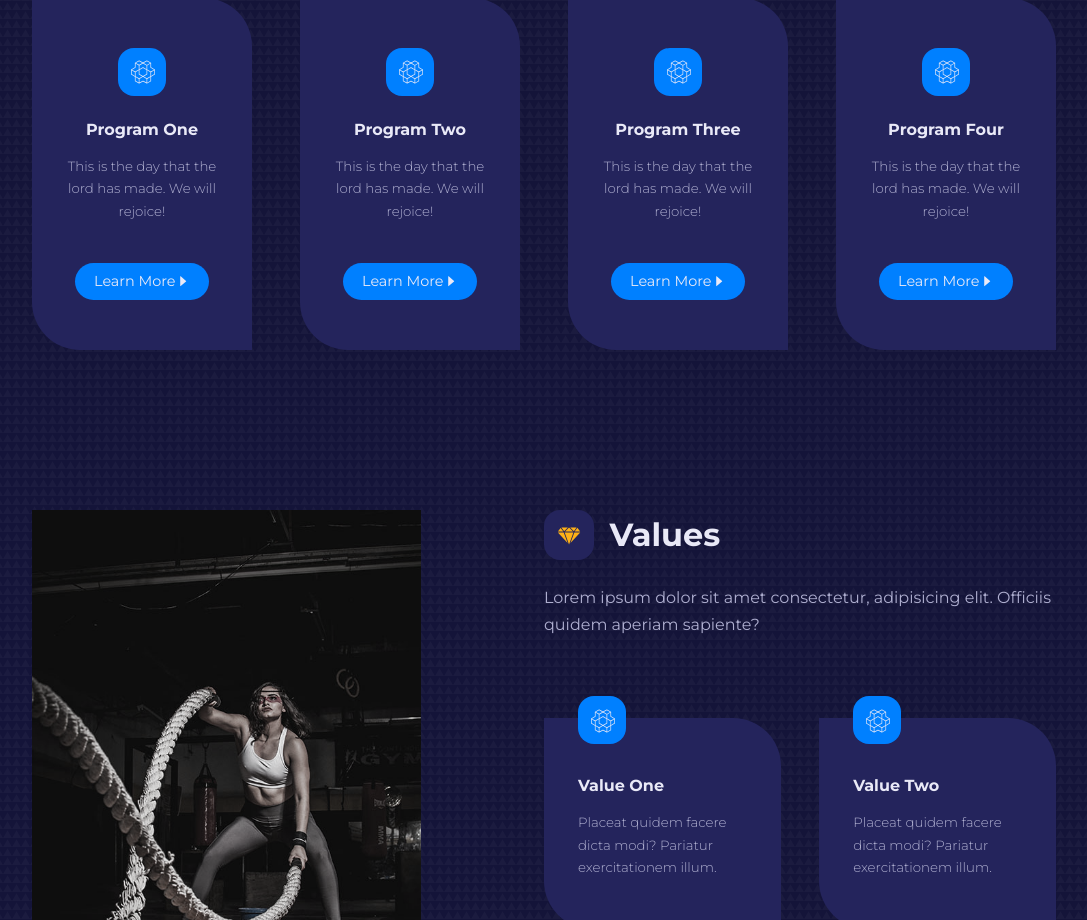
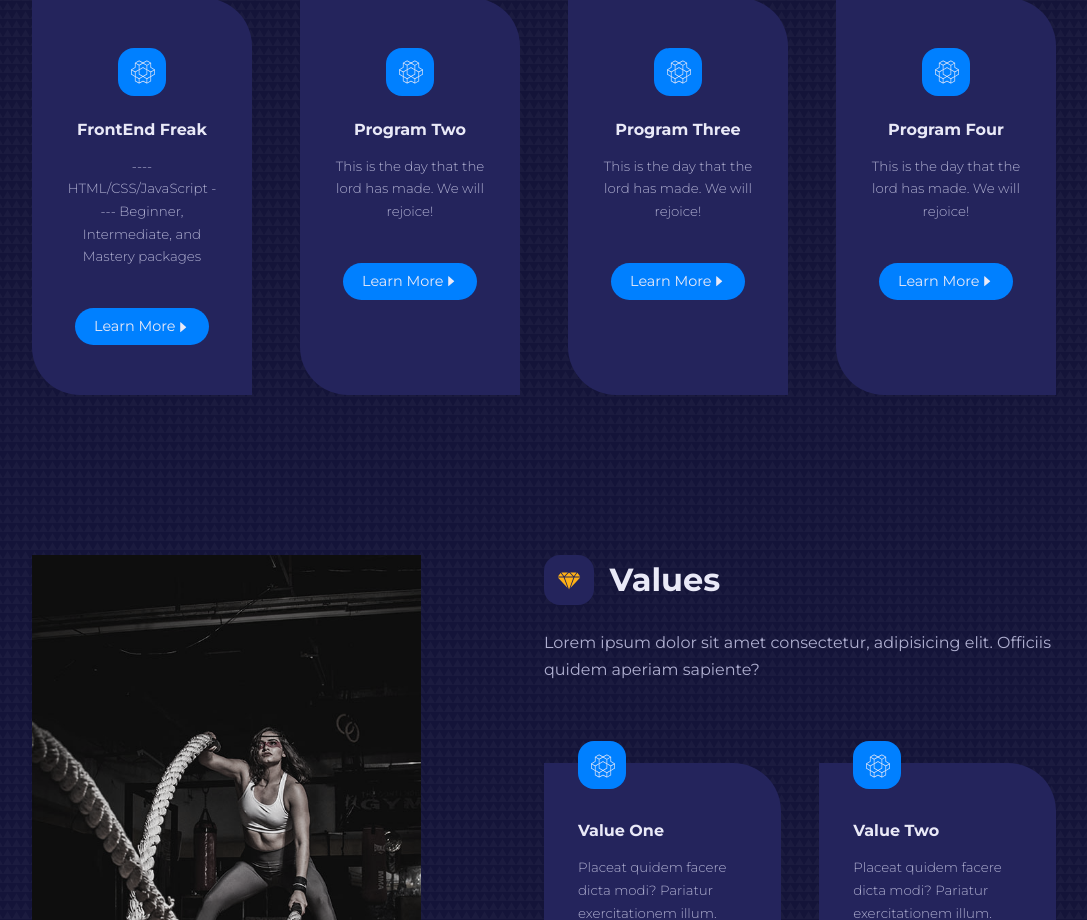
Before and after one commit to mrechavez/CoderCrafters, a React (Create React App) app: page / in a window 1280 px wide. Shown: the part 980-1900 px from the top of the page, without its empty margins (96-1183 px from the left). Built offline with nearby package versions, Linux system fonts and the light colour scheme.

Commit message:
homepage content changes

```diff
--- a/public/index.html
+++ b/public/index.html
@@ -3,7 +3,7 @@
     <meta charset="UTF-8">
     <meta http-equiv="X-UA-Compatible" content="IE=edge">
     <meta name="viewport" content="width=device-width, initial-scale=1.0">
-    <title>Responsive Modern React Website</title>
+    <title>CoderCrafters</title>
     <!-- GOOGLE FONT (montserrat) -->
     <link href="https://fonts.googleapis.com/css2?family=Montserrat:wght@300;400;500;600;700&display=swap" rel="stylesheet">
 </head>
--- a/src/data.js
+++ b/src/data.js
@@ -39,8 +39,8 @@ export const programs = [
     {
         id: 1,
         icon: <SiOpenaigym/>,
-        title: "Program One",
-        info: "This is the day that the lord has made. We will rejoice!",
+        title: "FrontEnd Freak",
+        info: "---- HTML/CSS/JavaScript ---- Beginner, Intermediate, and Mastery packages",
         path: "/programs/111"
     },
     {
```
